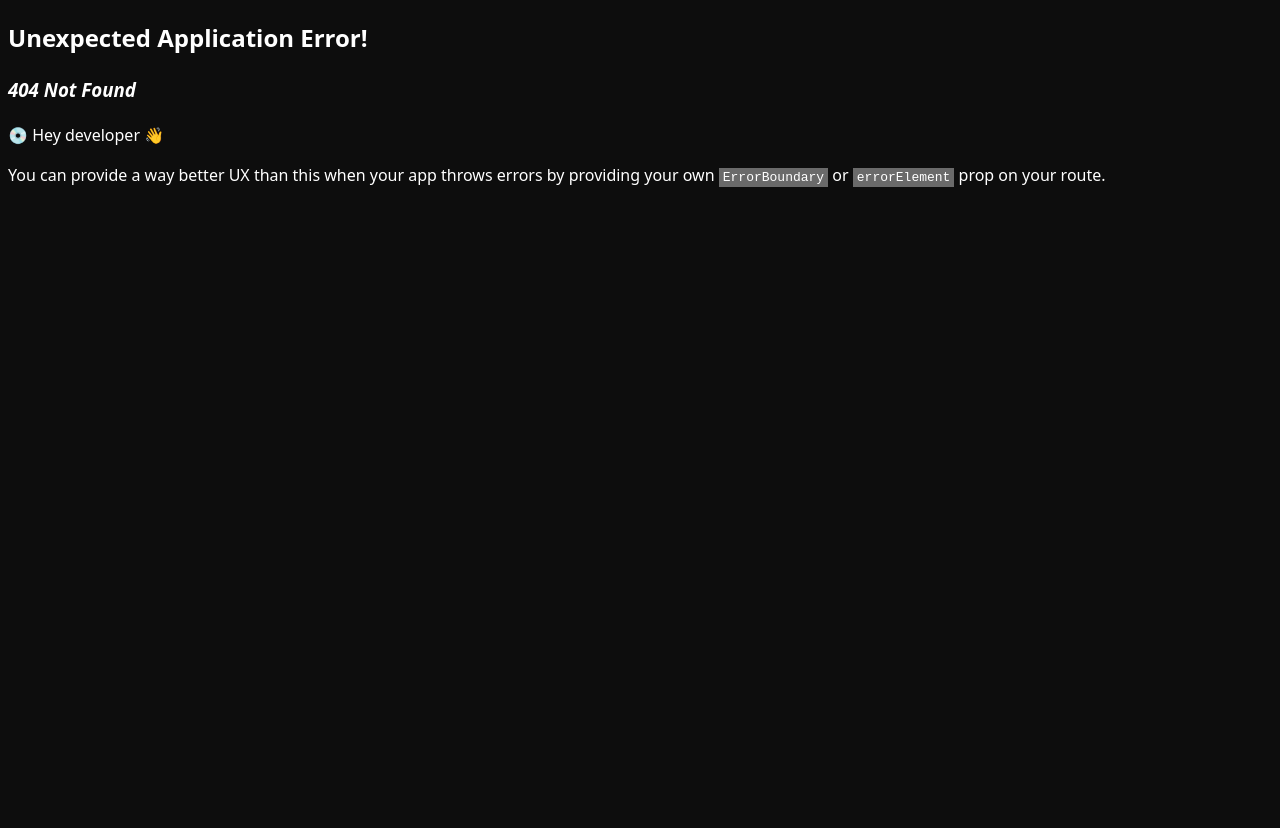
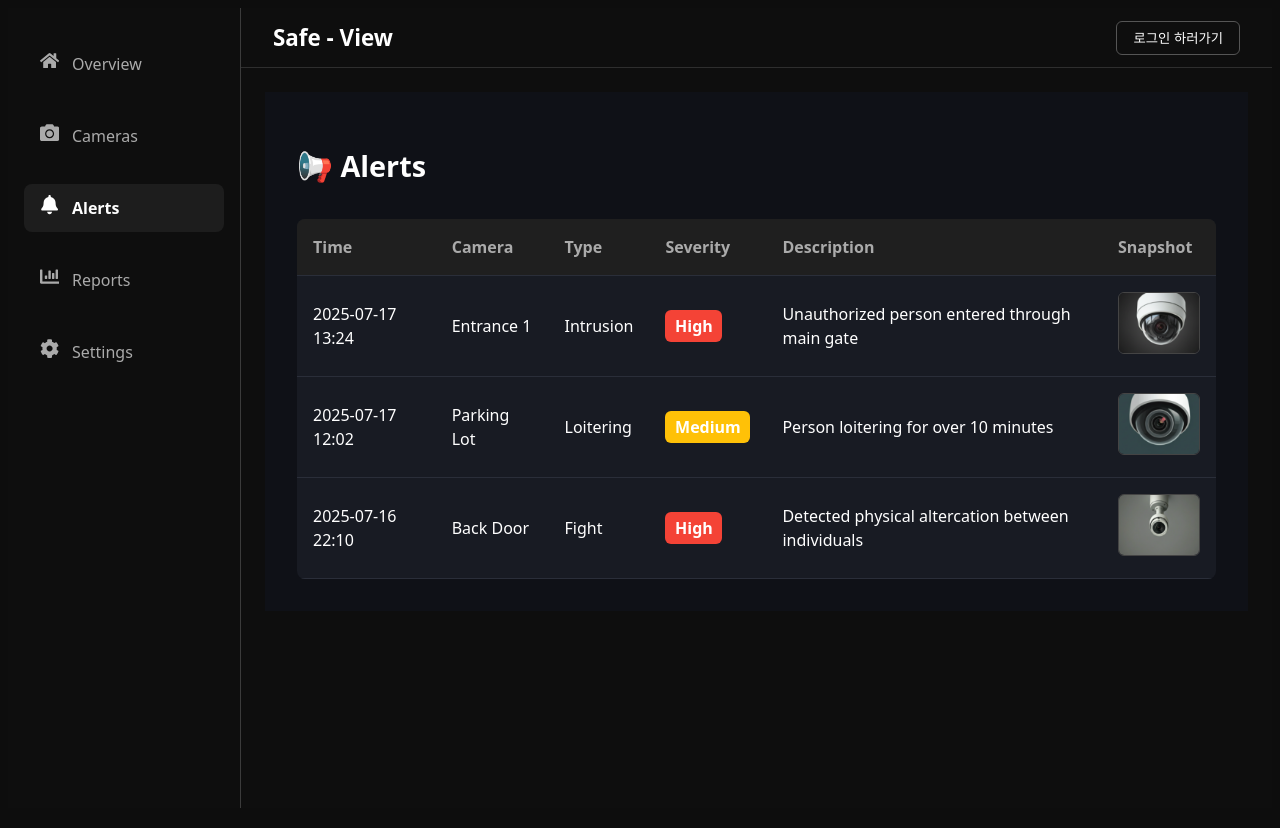
Before and after one commit to SafeView/Frontend, a React (Vite) app: page /alerts in a window 1280 px wide. Before the commit this address had no page. Built offline with nearby package versions, Linux system fonts and the light colour scheme.

Commit message:
ADD : AlertsPage.tsx 프로토타입 추가

```diff
--- /dev/null
+++ b/src/pages/AlertsPage.module.css
@@ -0,0 +1,62 @@
+.container {
+    color: white;
+    padding: 2rem;
+    background-color: #0f1117;
+}
+
+.title {
+    font-size: 1.8rem;
+    margin-bottom: 2rem;
+}
+
+.alertTable {
+    width: 100%;
+    border-collapse: collapse;
+    background-color: #181b23;
+    border-radius: 8px;
+    overflow: hidden;
+}
+
+.alertTable th,
+.alertTable td {
+    padding: 1rem;
+    text-align: left;
+    border-bottom: 1px solid #2a2e39;
+}
+
+.alertTable th {
+    background-color: #1f1f1f;
+    font-weight: 600;
+}
+
+.alertTable tr:hover {
+    background-color: #2a2e39;
+}
+
+.thumbnail {
+    width: 80px;
+    height: 60px;
+    object-fit: cover;
+    border-radius: 6px;
+    border: 1px solid #444;
+}
+
+/* Severity Color Tags */
+.severity {
+    padding: 0.3rem 0.6rem;
+    border-radius: 6px;
+    font-weight: 600;
+    color: white;
+}
+
+.low {
+    background-color: #4caf50;
+}
+
+.medium {
+    background-color: #ffc107;
+}
+
+.high {
+    background-color: #f44336;
+}
--- /dev/null
+++ b/src/pages/AlertsPage.tsx
@@ -0,0 +1,73 @@
+import styles from './AlertsPage.module.css';
+
+const dummyAlerts = [
+    {
+        id: 1,
+        timestamp: '2025-07-17 13:24',
+        camera: 'Entrance 1',
+        type: 'Intrusion',
+        severity: 'High',
+        description: 'Unauthorized person entered through main gate',
+        thumbnail: '/assets/cam1.png',
+    },
+    {
+        id: 2,
+        timestamp: '2025-07-17 12:02',
+        camera: 'Parking Lot',
+        type: 'Loitering',
+        severity: 'Medium',
+        description: 'Person loitering for over 10 minutes',
+        thumbnail: '/assets/cam2.png',
+    },
+    {
+        id: 3,
+        timestamp: '2025-07-16 22:10',
+        camera: 'Back Door',
+        type: 'Fight',
+        severity: 'High',
+        description: 'Detected physical altercation between individuals',
+        thumbnail: '/assets/cam3.png',
+    },
+];
+
+const AlertsPage = () => {
+    return (
+        <div className={styles.container}>
+            <h1 className={styles.title}>📢 Alerts</h1>
+            <table className={styles.alertTable}>
+                <thead>
+                <tr>
+                    <th>Time</th>
+                    <th>Camera</th>
+                    <th>Type</th>
+                    <th>Severity</th>
+                    <th>Description</th>
+                    <th>Snapshot</th>
+                </tr>
+                </thead>
+                <tbody>
+                {dummyAlerts.map((alert) => (
+                    <tr key={alert.id}>
+                        <td>{alert.timestamp}</td>
+                        <td>{alert.camera}</td>
+                        <td>{alert.type}</td>
+                        <td>
+                <span
+                    className={`${styles.severity} ${styles[alert.severity.toLowerCase()]}`}
+                >
+                  {alert.severity}
+                </span>
+                        </td>
+                        <td>{alert.description}</td>
+                        <td>
+                            <img src={alert.thumbnail} alt="snapshot" className={styles.thumbnail} />
+                        </td>
+                    </tr>
+                ))}
+                </tbody>
+            </table>
+        </div>
+    );
+};
+
+export default AlertsPage;
```
Also changed, not shown: src/router/index.tsx (+23 -8 lines).
